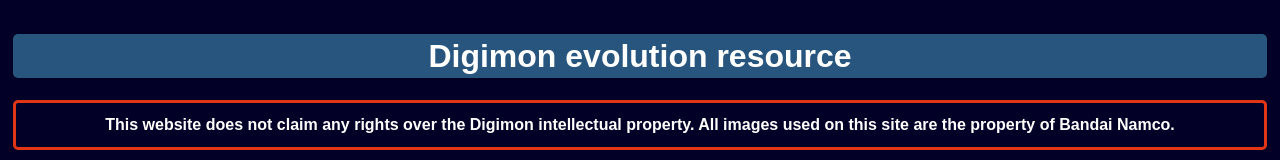
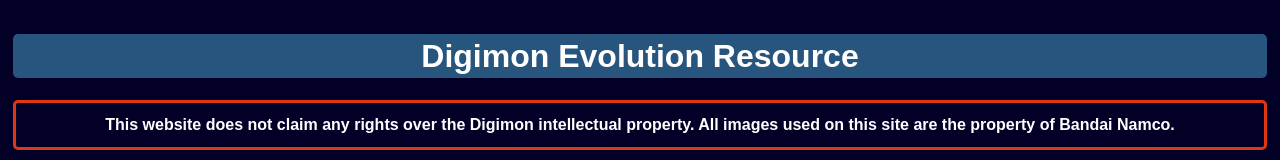
Before and after one commit to luizLima02/Digimon_Evol_Site, a plain HTML site: page index.html in a window 1280 px wide. Shown: the top 160 px of the page. Drawn offline with Linux system fonts and the light colour scheme.

Commit message:
modificado main

```diff
--- a/index.html
+++ b/index.html
@@ -7,7 +7,7 @@
        <link rel="stylesheet" href="styles.css">
     </head>
     <main id="main">
-        <h1 class="Page_Title">Digimon evolution resource</h1>
+        <h1 class="Page_Title">Digimon Evolution Resource</h1>
         <p class="Info">This website does not claim any rights over the Digimon intellectual property. All images used on this site are the property of Bandai Namco.</p>
     </main>
     <script src="index.js"></script>
```
